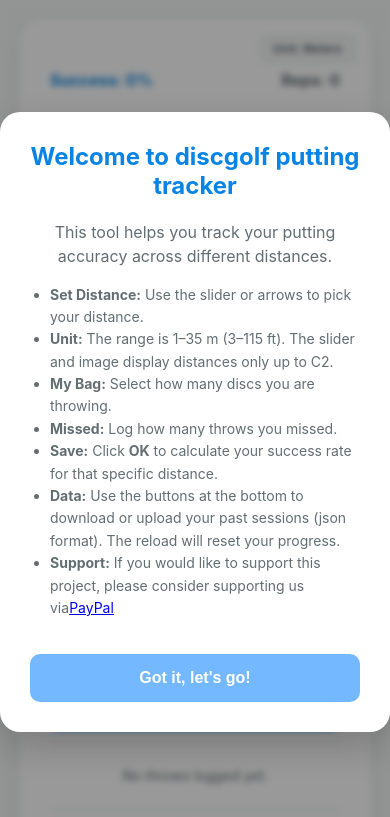
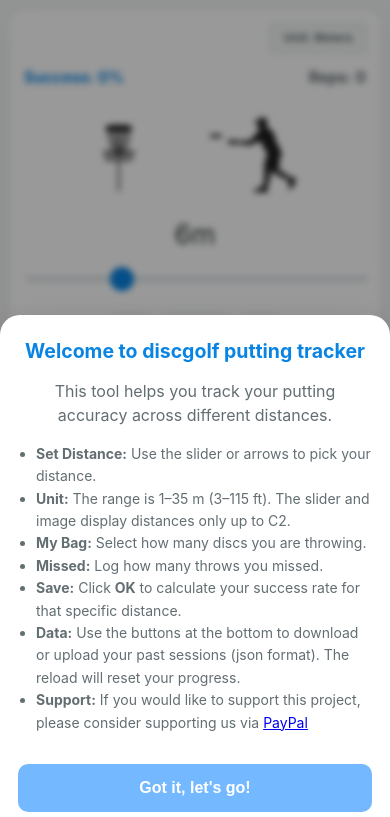
Before and after one commit to F9k-27/Putting_tracker, a plain HTML site: page index.html in a window 390 px wide. Shown: the top 817 px of the page. Drawn offline with Linux system fonts and the light colour scheme.

Commit message:
Mobile option

```diff
--- a/style.css
+++ b/style.css
@@ -8,12 +8,16 @@
     --border-color: #dfe6e9;
 }
 
+* {
+    box-sizing: border-box;
+}
+
 body {
     margin: 0;
-    padding: 20px;
+    padding: 16px;
     display: flex;
     justify-content: center;
-    align-items: center;
+    align-items: flex-start;
     min-height: 100vh;
     background-color: var(--bg-color);
     font-family: -apple-system, BlinkMacSystemFont, "Segoe UI", Roboto, sans-serif;
@@ -22,7 +26,7 @@ body {
 
 .container {
     background: var(--card-bg);
-    padding: 40px 30px 30px; /* Extra top padding for the unit button */
+    padding: 48px 20px 24px;
     border-radius: 20px;
     box-shadow: 0 10px 30px rgba(0, 0, 0, 0.05);
     text-align: center;
@@ -34,9 +38,9 @@ body {
 /* Unit Toggle Button */
 .unit-toggle {
     position: absolute;
-    top: 15px;
-    right: 15px;
-    padding: 6px 12px;
+    top: 12px;
+    right: 12px;
+    padding: 8px 14px;
     font-size: 12px;
     border-radius: 6px;
     background: var(--bg-color);
@@ -44,6 +48,8 @@ body {
     border: 1px solid var(--border-color);
     cursor: pointer;
     font-weight: bold;
+    touch-action: manipulation;
+    -webkit-tap-highlight-color: transparent;
 }
 
 .unit-toggle:hover {
@@ -63,6 +69,7 @@ body {
     backdrop-filter: blur(3px);
     opacity: 1;
     transition: opacity 0.3s ease;
+    padding: 16px;
 }
 
 .modal-overlay.hidden {
@@ -72,31 +79,35 @@ body {
 
 .modal-content {
     background: var(--card-bg);
-    padding: 30px;
+    padding: 24px 20px;
     border-radius: 20px;
     max-width: 400px;
-    width: 90%;
+    width: 100%;
     text-align: center;
     box-shadow: 0 15px 40px rgba(0, 0, 0, 0.2);
+    max-height: 90vh;
+    overflow-y: auto;
+    -webkit-overflow-scrolling: touch;
 }
 
-.modal-content h2 { margin-top: 0; color: var(--accent-blue-hover); }
+.modal-content h2 { margin-top: 0; color: var(--accent-blue-hover); font-size: clamp(18px, 5vw, 22px); }
 .modal-content p { color: var(--text-muted); line-height: 1.5; }
 .modal-instructions {
     text-align: left;
     color: var(--text-muted);
     font-size: 14px;
     line-height: 1.6;
-    margin-bottom: 25px;
-    padding-left: 20px;
+    margin-bottom: 20px;
+    padding-left: 18px;
 }
 
 .stats-header {
     display: flex;
     justify-content: space-between;
     margin-top: 10px;
-    margin-bottom: 20px;
+    margin-bottom: 16px;
     font-weight: 700;
+    font-size: clamp(14px, 4vw, 16px);
 }
 
 .bolt-percent { color: var(--accent-blue-hover); }
@@ -112,30 +123,119 @@ body {
 
 .images-wrapper img {
     width: auto;
-    height: 170px;
+    height: clamp(110px, 28vw, 170px);
     border-radius: 10px;
     object-fit: contain;
 }
 
+.distance-display {
+    font-size: clamp(22px, 7vw, 28px);
+    margin-bottom: 12px;
+}
 
-.distance-display { font-size: 28px; margin-bottom: 15px; }
-.slider-container { margin-bottom: 20px; }
-input[type=range] { width: 100%; cursor: pointer; }
+.slider-container { margin-bottom: 16px; }
 
-.controls { display: flex; justify-content: center; gap: 10px; margin-bottom: 20px; }
+input[type=range] {
+    width: 100%;
+    cursor: pointer;
+    height: 28px; /* Larger touch target */
+    -webkit-appearance: none;
+    appearance: none;
+    background: transparent;
+}
 
-.divider { border: 0; border-top: 1px solid var(--border-color); margin: 10px 0; }
+input[type=range]::-webkit-slider-runnable-track {
+    height: 6px;
+    border-radius: 3px;
+    background: var(--border-color);
+}
 
-.input-group-col { display: flex; flex-direction: column; align-items: center; margin-bottom: 20px; }
-.input-group-col label { font-size: 14px; text-transform: uppercase; letter-spacing: 1px; color: var(--text-muted); margin-bottom: 10px; }
+input[type=range]::-webkit-slider-thumb {
+    -webkit-appearance: none;
+    appearance: none;
+    width: 24px;
+    height: 24px;
+    border-radius: 50%;
+    background: var(--accent-blue-hover);
+    margin-top: -9px;
+    cursor: pointer;
+}
 
-.number-bar { display: flex; justify-content: center; gap: 4px; width: 100%; flex-wrap: wrap; }
-.num-btn { flex: 1; min-width: 32px; padding: 10px 0; border: 1px solid var(--border-color); background: var(--card-bg); color: var(--text-main); border-radius: 8px; cursor: pointer; transition: 0.2s; }
+input[type=range]::-moz-range-track {
+    height: 6px;
+    border-radius: 3px;
+    background: var(--border-color);
+}
+
+input[type=range]::-moz-range-thumb {
+    width: 24px;
+    height: 24px;
+    border-radius: 50%;
+    background: var(--accent-blue-hover);
+    border: none;
+    cursor: pointer;
+}
+
+.controls {
+    display: flex;
+    justify-content: center;
+    gap: 10px;
+    margin-bottom: 16px;
+}
+
+.divider { border: 0; border-top: 1px solid var(--border-color); margin: 12px 0; }
+
+.input-group-col { display: flex; flex-direction: column; align-items: center; margin-bottom: 16px; }
+.input-group-col label {
+    font-size: 13px;
+    text-transform: uppercase;
+    letter-spacing: 1px;
+    color: var(--text-muted);
+    margin-bottom: 10px;
+}
+
+.number-bar {
+    display: flex;
+    justify-content: center;
+    gap: 4px;
+    width: 100%;
+    flex-wrap: wrap;
+}
+
+.num-btn {
+    flex: 1;
+    min-width: 28px;
+    max-width: 44px;
+    padding: 10px 0;
+    border: 1px solid var(--border-color);
+    background: var(--card-bg);
+    color: var(--text-main);
+    border-radius: 8px;
+    cursor: pointer;
+    transition: 0.2s;
+    font-size: clamp(13px, 3.5vw, 15px);
+    touch-action: manipulation;
+    -webkit-tap-highlight-color: transparent;
+}
+
 .num-btn:hover { background: #f0f8ff; border-color: var(--accent-blue); }
 .num-btn.active { background: var(--accent-blue); color: white; border-color: var(--accent-blue); }
 
-.counter-group { display: flex; align-items: center; gap: 20px; }
-.counter-btn { width: 45px; height: 45px; border-radius: 50%; font-size: 20px; padding: 0; display: flex; justify-content: center; align-items: center; }
+.counter-group { display: flex; align-items: center; gap: 24px; }
+
+.counter-btn {
+    width: 48px;
+    height: 48px;
+    border-radius: 50%;
+    font-size: 22px;
+    padding: 0;
+    display: flex;
+    justify-content: center;
+    align-items: center;
+    touch-action: manipulation;
+    -webkit-tap-highlight-color: transparent;
+}
+
 #missed-display { font-size: 24px; font-weight: 700; min-width: 30px; }
 
 button {
@@ -148,6 +248,8 @@ button {
     border-radius: 10px;
     cursor: pointer;
     transition: all 0.2s ease;
+    touch-action: manipulation;
+    -webkit-tap-highlight-color: transparent;
 }
 
 button:hover {
@@ -159,14 +261,49 @@ button:hover {
 button:active {
     transform: scale(0.95);
 }
-.btn-primary { width: 100%; padding: 15px; background-color: var(--accent-blue); color: white; border: none; font-size: 16px; margin-top: 10px; }
+
+.btn-primary {
+    width: 100%;
+    padding: 15px;
+    background-color: var(--accent-blue);
+    color: white;
+    border: none;
+    font-size: 16px;
+    margin-top: 10px;
+}
 .btn-primary:hover { background-color: var(--accent-blue-hover); color: white; }
 
-.data-section { display: flex; justify-content: space-between; gap: 10px; }
-.btn-secondary { flex: 1; padding: 10px; font-size: 13px; color: var(--text-muted); border: 1px solid var(--border-color); border-radius: 8px; background: var(--bg-color); text-align: center; cursor: pointer; transition: 0.2s; display: inline-block; box-sizing: border-box; }
+.data-section { display: flex; justify-content: space-between; gap: 8px; }
+
+.btn-secondary {
+    flex: 1;
+    padding: 12px 8px;
+    font-size: 13px;
+    color: var(--text-muted);
+    border: 1px solid var(--border-color);
+    border-radius: 8px;
+    background: var(--bg-color);
+    text-align: center;
+    cursor: pointer;
+    transition: 0.2s;
+    display: inline-block;
+    box-sizing: border-box;
+    touch-action: manipulation;
+    -webkit-tap-highlight-color: transparent;
+}
+
 .btn-secondary:hover { background: var(--border-color); color: var(--text-main); }
 
-.about-section { margin-top: 30px; font-size: 13px; color: var(--text-muted); line-height: 1.5; text-align: left; background: var(--bg-color); padding: 15px; border-radius: 10px; }
+.about-section {
+    margin-top: 24px;
+    font-size: 13px;
+    color: var(--text-muted);
+    line-height: 1.5;
+    text-align: left;
+    background: var(--bg-color);
+    padding: 15px;
+    border-radius: 10px;
+}
 .about-section p { margin: 0 0 10px 0; }
 .about-section p:last-child { margin: 0; }
 
@@ -179,11 +316,11 @@ button:active {
 
 /* --- Statistics Summary Scale Bars --- */
 .stats-summary {
-    margin: 15px 0;
+    margin: 12px 0;
     text-align: left;
     display: flex;
     flex-direction: column;
-    gap: 12px;
+    gap: 10px;
 }
 
 .empty-stats {
@@ -197,23 +334,25 @@ button:active {
 .stat-row {
     display: flex;
     align-items: center;
-    gap: 12px;
+    gap: 8px;
 }
 
 .stat-label {
-    width: 45px; /* Keeps the labels aligned */
-    font-size: 14px;
+    width: 40px;
+    font-size: 13px;
     font-weight: 600;
     color: var(--text-main);
     text-align: right;
+    flex-shrink: 0;
 }
 
 .stat-bar-bg {
-    flex: 1; /* Takes up the remaining middle space */
+    flex: 1;
     height: 10px;
     background-color: var(--border-color);
     border-radius: 5px;
     overflow: hidden;
+    min-width: 0;
 }
 
 .stat-bar-fill {
@@ -224,9 +363,68 @@ button:active {
 }
 
 .stat-percent {
-    width: 40px; /* Keeps percentages aligned */
-    font-size: 14px;
+    width: 38px;
+    font-size: 13px;
     font-weight: 600;
     color: var(--text-muted);
     text-align: right;
+    flex-shrink: 0;
 }
+
+/* --- Responsive breakpoints --- */
+@media (max-width: 400px) {
+    body {
+        padding: 10px;
+        align-items: flex-start;
+    }
+
+    .container {
+        padding: 48px 14px 20px;
+        border-radius: 16px;
+    }
+
+    .controls {
+        gap: 8px;
+    }
+
+    .controls button {
+        padding: 10px 14px;
+        font-size: 14px;
+    }
+
+    .counter-group {
+        gap: 18px;
+    }
+
+    .data-section {
+        flex-direction: column;
+    }
+
+    .btn-secondary {
+        width: 100%;
+        flex: none;
+    }
+
+    .number-bar {
+        gap: 3px;
+    }
+
+    .num-btn {
+        padding: 9px 0;
+    }
+}
+
+/* Ensure no horizontal overflow on any screen */
+@media (max-width: 520px) {
+    .modal-overlay {
+        align-items: flex-end;
+        padding: 0;
+    }
+
+    .modal-content {
+        border-bottom-left-radius: 0;
+        border-bottom-right-radius: 0;
+        max-height: 85vh;
+        padding: 24px 18px 32px;
+    }
+}
```
Also changed, not shown: index.html (+9 -10 lines).
